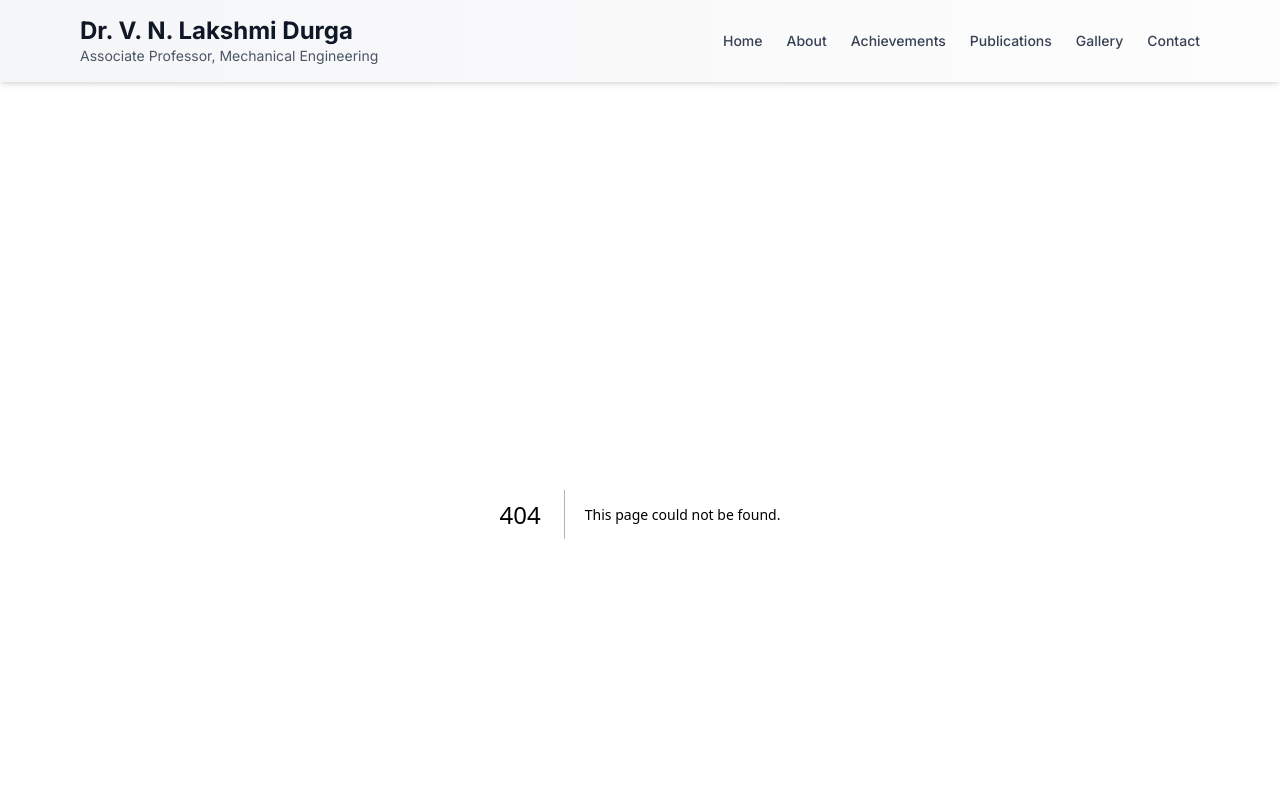
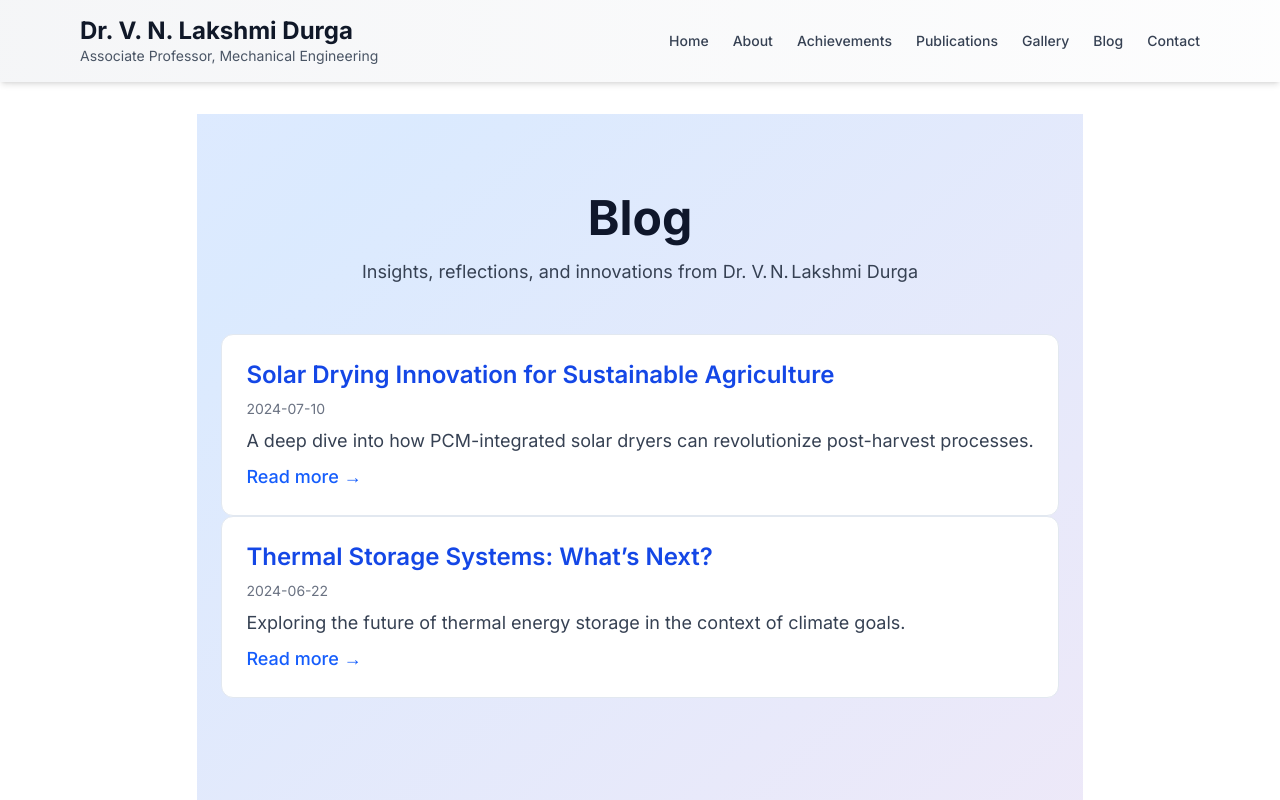
Before and after one commit to Abhiraj36/Portfolio_Professor, a Next.js app: page /blog in a window 1280 px wide. Before the commit this address had no page. Shown: the top 800 px of the page. Built offline with nearby package versions, Linux system fonts and the light colour scheme.

Commit message:
Add blog section and update Navbar order

```diff
--- /dev/null
+++ b/src/app/blog/page.tsx
@@ -0,0 +1,51 @@
+// src/app/blog/page.tsx
+import Link from "next/link";
+
+const blogPosts = [
+  {
+    title: "Solar Drying Innovation for Sustainable Agriculture",
+    date: "2024-07-10",
+    summary:
+      "A deep dive into how PCM-integrated solar dryers can revolutionize post-harvest processes.",
+    slug: "solar-drying-innovation",
+  },
+  {
+    title: "Thermal Storage Systems: What’s Next?",
+    date: "2024-06-22",
+    summary:
+      "Exploring the future of thermal energy storage in the context of climate goals.",
+    slug: "thermal-storage-future",
+  },
+];
+
+export default function BlogPage() {
+  return (
+    <main className="min-h-screen animated-gradient bg-gradient-to-br from-purple-100 via-blue-100 to-pink-100 dark:from-black dark:via-gray-900 dark:to-gray-800 text-slate-900 dark:text-gray-100 px-6 py-20 transition-colors duration-300">
+      <div className="max-w-4xl mx-auto space-y-12">
+        {/* Header */}
+        <header className="text-center space-y-4">
+          <h1 className="text-5xl font-bold">Blog</h1>
+          <p className="text-lg text-gray-700 dark:text-gray-300">
+            Insights, reflections, and innovations from Dr. V. N. Lakshmi Durga
+          </p>
+        </header>
+
+        {/* Blog List */}
+        <section className="space-y-8">
+          {blogPosts.map((post) => (
+            <Link key={post.slug} href={`/blog/${post.slug}`}>
+              <div className="bg-white dark:bg-gray-800 border border-slate-200 dark:border-gray-700 rounded-xl p-6 hover:shadow-lg hover:scale-[1.01] transition-all space-y-2 cursor-pointer">
+                <h2 className="text-2xl font-semibold text-blue-700 dark:text-blue-400">
+                  {post.title}
+                </h2>
+                <p className="text-sm text-gray-500 dark:text-gray-400">{post.date}</p>
+                <p className="text-gray-700 dark:text-gray-300">{post.summary}</p>
+                <p className="text-blue-600 dark:text-blue-400 font-medium">Read more →</p>
+              </div>
+            </Link>
+          ))}
+        </section>
+      </div>
+    </main>
+  );
+}
--- /dev/null
+++ b/src/app/blog/solar-drying-innovation/page.tsx
@@ -0,0 +1,32 @@
+// src/app/blog/solar-drying-innovation/page.tsx
+
+export default function BlogPost() {
+  return (
+    <main className="min-h-screen animated-gradient bg-gradient-to-br from-purple-100 via-blue-100 to-pink-100 dark:from-black dark:via-gray-900 dark:to-gray-800 text-slate-800 dark:text-gray-100 px-6 py-20 transition-colors duration-300">
+      <div className="max-w-3xl mx-auto space-y-6">
+        <h1 className="text-4xl font-bold">
+          Solar Drying Innovation for Sustainable Agriculture
+        </h1>
+        <p className="text-sm text-gray-500 dark:text-gray-400">
+          Published on July 10, 2024
+        </p>
+
+        <article className="space-y-4 text-lg leading-relaxed">
+          <p>
+            Solar drying offers an energy-efficient and sustainable alternative to traditional
+            drying techniques in agriculture. In our research, we explored the integration of
+            Phase Change Materials (PCM) into solar dryer designs...
+          </p>
+          <p>
+            This method has shown significant improvements in drying time, energy conservation,
+            and product quality, especially in rural settings with limited grid access.
+          </p>
+          <p>
+            Our findings suggest that PCM-based solar drying is a promising solution for
+            post-harvest management, offering long-term benefits to farmers and food processors.
+          </p>
+        </article>
+      </div>
+    </main>
+  );
+}
--- a/src/components/Navbar.tsx
+++ b/src/components/Navbar.tsx
@@ -6,6 +6,16 @@ import { Menu, X } from 'lucide-react';
 
 const Navbar = () => {
   const [isOpen, setIsOpen] = useState(false);
+
+const links = [
+  { path: '/', label: 'Home' },
+  { path: '/about', label: 'About' },
+  { path: '/achievements', label: 'Achievements' },
+  { path: '/publications', label: 'Publications' },
+  { path: '/gallery', label: 'Gallery' },
+  { path: '/blog', label: 'Blog' },      // 🔼 moved before Contact
+  { path: '/contact', label: 'Contact' } // 🔽 now last
+];
 
   return (
     <nav className="animated-gradient bg-gradient-to-r from-white via-gray-100 to-white dark:from-gray-900 dark:via-gray-800 dark:to-gray-900 bg-opacity-80 backdrop-blur-md shadow-md sticky top-0 z-50 transition-all duration-300">
@@ -31,40 +41,34 @@ const Navbar = () => {
 
         {/* Desktop Links */}
         <div className="hidden md:flex flex-wrap gap-6 text-sm font-medium text-gray-700 dark:text-gray-300">
-          {['/', '/about', '/achievements', '/publications', '/gallery', '/contact'].map((path, index) => {
-            const name = path === '/' ? 'Home' : path.replace('/', '').replace(/^\w/, c => c.toUpperCase());
-            return (
+          {links.map(({ path, label }) => (
             <Link
-                key={index}
+              key={path}
               href={path}
               className="relative group transition"
             >
               <span className="group-hover:text-blue-600 dark:group-hover:text-blue-400 transition-colors">
-                  {name}
+                {label}
               </span>
               <span className="absolute left-0 -bottom-1 w-0 h-0.5 bg-blue-600 dark:bg-blue-400 transition-all group-hover:w-full" />
             </Link>
-            );
-          })}
+          ))}
         </div>
       </div>
 
       {/* Mobile Menu */}
       {isOpen && (
         <div className="md:hidden mx-4 mb-4 p-4 space-y-2 rounded-lg bg-white/90 dark:bg-gray-800/90 border border-gray-200 dark:border-gray-700 shadow-md text-sm font-medium text-gray-800 dark:text-gray-300 transition-all backdrop-blur-md">
-          {['/', '/about', '/achievements', '/publications', '/gallery', '/contact'].map((path, index) => {
-            const name = path === '/' ? 'Home' : path.replace('/', '').replace(/^\w/, c => c.toUpperCase());
-            return (
+          {links.map(({ path, label }) => (
             <Link
-                key={index}
+              key={path}
               href={path}
               onClick={() => setIsOpen(false)}
               className="block hover:text-blue-600 dark:hover:text-blue-400 hover:scale-[1.02] transition-transform"
             >
-                {name}
+              {label}
             </Link>
-            );
-          })}
+          ))}
         </div>
       )}
     </nav>
```
Lines whose indentation alone changed are shown as unchanged.
